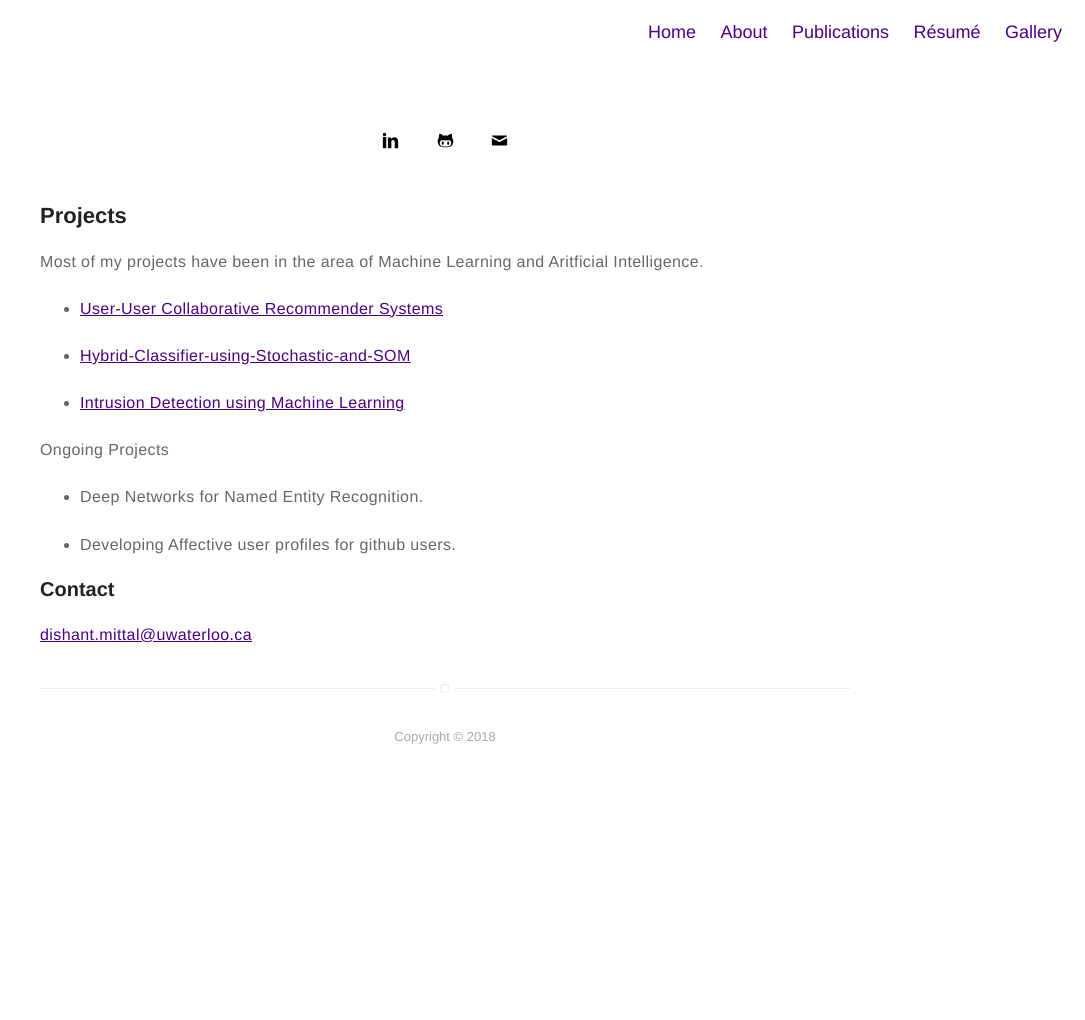
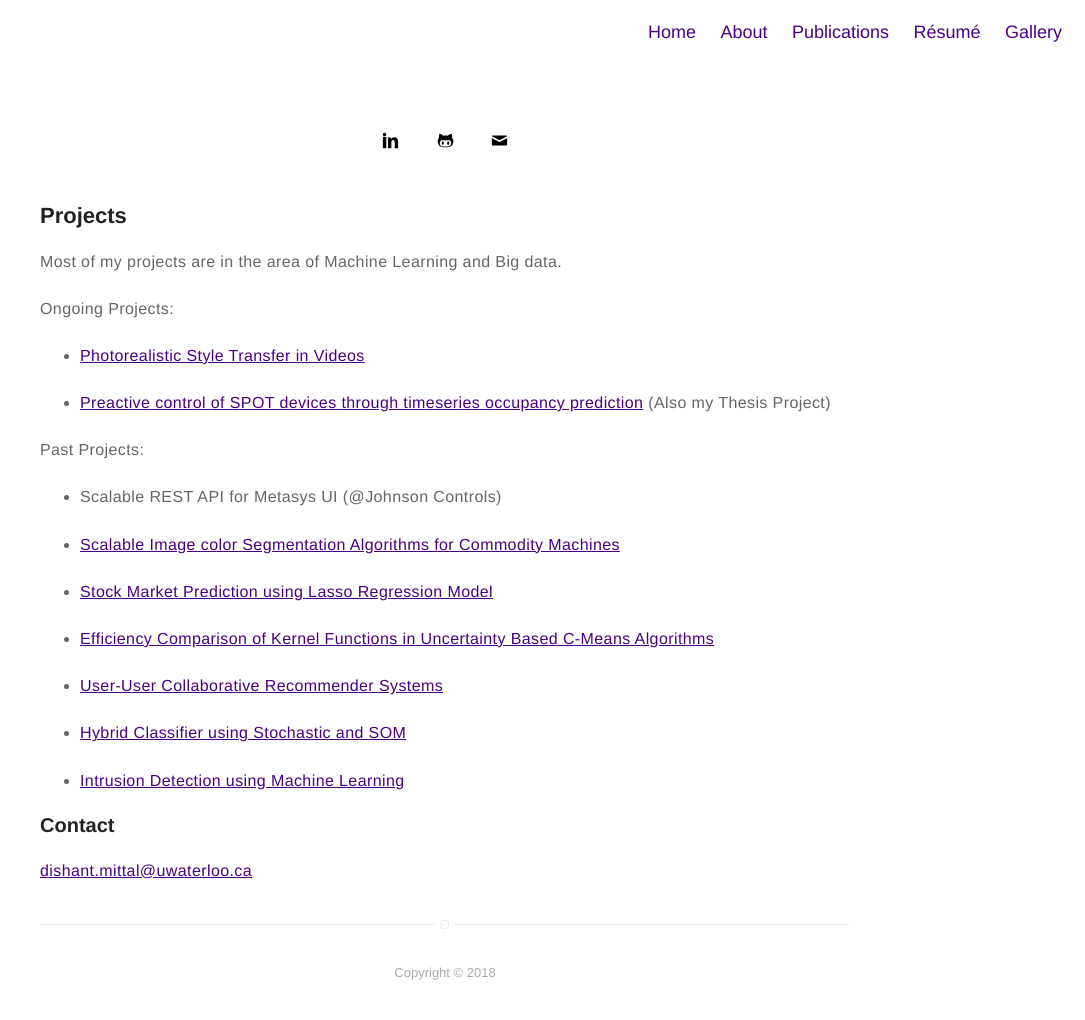
Before and after one commit to dishant-mittal/dishant-mittal.github.io, a Jekyll site: the page built from projects.md, in a window 1280 px wide. Shown: the whole page, without its empty margins (195-1280 px from the left). Built offline with Jekyll 4.4.1, drawn with Linux system fonts in a browser that asks for light colours; emoji names are drawn with the system emoji font; before the commit the page ends 900 px from its top, so only the background shows below that.

Commit message:
created the skeleton for the website, just furnishing left

```diff
--- a/projects.md
+++ b/projects.md
@@ -6,20 +6,31 @@ permalink: /projects/
 
 ## Projects
 
-Most of my projects have been in the area of Machine Learning and Aritficial Intelligence.
+Most of my projects are in the area of Machine Learning and Big data.
 
-+ [User-User Collaborative Recommender Systems](https://github.com/dishant-mittal/user-user-collaborative-recommender-system)
+Ongoing Projects:
 
-+ [Hybrid-Classifier-using-Stochastic-and-SOM](https://github.com/dishant-mittal/Hybrid-Classifier-using-Stochastic-and-SOM)
++ [Photorealistic Style Transfer in Videos](http://dishant-mittal.github.io/style-transfer-videos)
+
++ [Preactive control of SPOT devices through timeseries occupancy prediction](http://dishant-mittal.github.io/spark-project) (Also my Thesis Project)
+
+Past Projects:
+
++ Scalable REST API for Metasys UI (@Johnson Controls)
+
++ [Scalable Image color Segmentation Algorithms for Commodity Machines](http://dishant-mittal.github.io/HPKRIFCM)
+
++ [Stock Market Prediction using Lasso Regression Model](http://dishant-mittal.github.io/Stock-Market-Prediction-using-Lasso-Regression-Model)
+
++ [Efficiency Comparison of Kernel Functions in Uncertainty Based C-Means Algorithms](http://dishant-mittal.github.io/Efficiency-Analysis-of-Kernels-in-Hybrid-C-Means-Algorithms)
+
++ [User-User Collaborative Recommender Systems](http://dishant-mittal.github.io/user-user-collaborative-recommender-system)
+
++ [Hybrid Classifier using Stochastic and SOM](http://dishant-mittal.github.io/Hybrid-Classifier-using-Stochastic-and-SOM)
 
 + [Intrusion Detection using Machine Learning](http://dishant-mittal.github.io/Intrusion-Detection-using-Random-Forests/)
 
-Ongoing Projects
 
-
-+ Deep Networks for Named Entity Recognition.
-
-+ Developing Affective user profiles for  github users.
 
 
 
```
Also changed, not shown: 2 other files.
